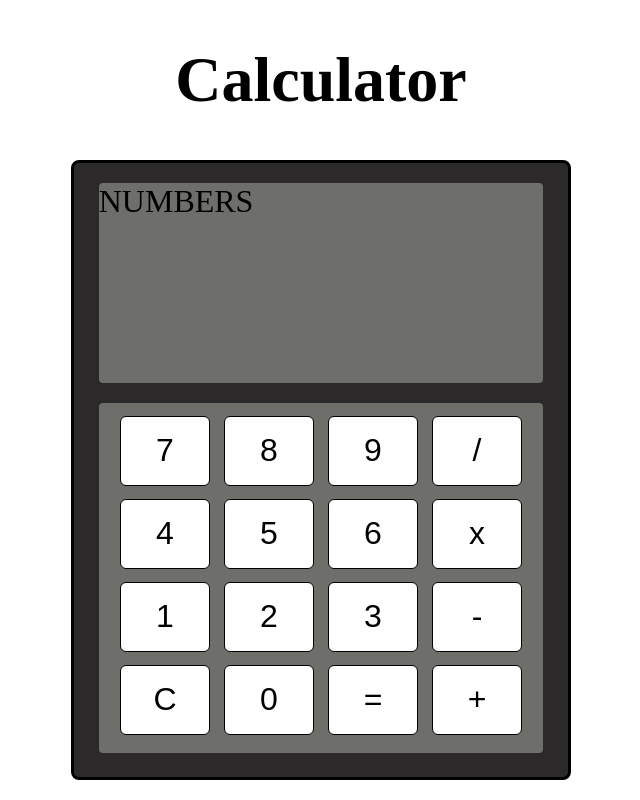
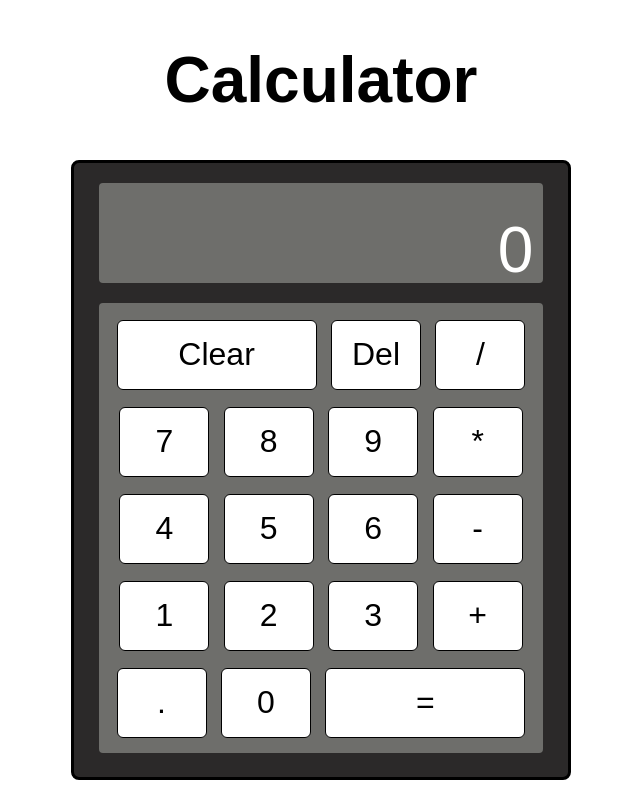
Before and after one commit to mhjarvis/calculator, a plain HTML site: page index.html in a window 1280 px wide. Shown: the whole page, without its empty margins (327-967 px from the left). Drawn offline with Linux system fonts and the light colour scheme.

Commit message:
Updated buttons, main arith functions, display functions

```diff
--- a/index.html
+++ b/index.html
@@ -2,38 +2,41 @@
 <html>
 <head>
     <link rel="stylesheet" href="/styles/stylesheet.css">
+
 </head>
-<body>
+<body></body>
     <h1>Calculator</h1>
     <div id="container">
-        <div id="display">NUMBERS</div>
+        <div id="display">
+            <p id="displayP">0</p>
+        </div>
         <div id="keypad">
-            <button class="calc-button">7</button>
-            <button class="calc-button">8</button>
-            <button class="calc-button">9</button>
-            <button class="calc-button">/</button>
+            <button class="calc-button" id="clear" onclick="clearAll()">Clear</button>
+            <button class="calc-button">Del</button>
+            <button class="calc-button" onclick="displayOpperator('/')">/</button>
 
-            <button class="calc-button">4</button>
-            <button class="calc-button">5</button>
-            <button class="calc-button">6</button>
-            <button class="calc-button">x</button>
+            <button class="calc-button" onclick="displayNumber(7)">7</button>
+            <button class="calc-button" onclick="displayNumber(8)">8</button>
+            <button class="calc-button" onclick="displayNumber(9)">9</button>
+            <button class="calc-button" onclick="displayOpperator('*')">*</button>
 
-            <button class="calc-button">1</button>
-            <button class="calc-button">2</button>
-            <button class="calc-button">3</button>
-            <button class="calc-button">-</button>
+            <button class="calc-button" onclick="displayNumber(4)">4</button>
+            <button class="calc-button" onclick="displayNumber(5)">5</button>
+            <button class="calc-button" onclick="displayNumber(6)">6</button>
+            <button class="calc-button" onclick="displayOpperator('-')">-</button>
 
-            <button class="calc-button">C</button>
-            <button class="calc-button">0</button>
-            <button class="calc-button">=</button>
-            <button class="calc-button">+</button>
+            <button class="calc-button" onclick="displayNumber(1)">1</button>
+            <button class="calc-button" onclick="displayNumber(2)">2</button>
+            <button class="calc-button" onclick="displayNumber(3)">3</button>
+            <button class="calc-button" onclick="displayOpperator('+')">+</button>
+
+            <button class="calc-button" onclick="displayDecimal('.')">.</button>
+            <button class="calc-button" onclick="displayNumber(0)">0</button>
+            <button class="calc-button" id="equals" onclick="displayResult()">=</button>
         </div>
         <div id="math-functions">
 
         </div>
-
-
-
     </div>
 
 
--- a/script.js
+++ b/script.js
@@ -1,4 +1,7 @@
-
+let int1 = 0;
+let int2 = 0;
+let opperator = '';
+const display = document.getElementById("displayP");
 
 
 function addN(a, b) {           //returns sum of two numbers
@@ -20,3 +23,43 @@ function divideN(a, b) {        //returns division of two numbers
 function operate(opp, a, b) {   //calls add function
     return addN(a, b);
 }
+
+function displayNumber(char) {
+    int1 = int1 * 10 + char;
+    display.textContent = int1;
+}
+
+function displayOpperator(opp) {
+    opperator = opp;
+    int2 = int1;
+    int1 = 0;
+    display.textContent = opp;
+}
+function displayDecimal(dec) {
+    int1 *= 1.0;
+}
+
+function displayResult() {
+
+    switch(opperator) {
+        case '+':
+            display.textContent = addN(int2, int1);
+            break;
+        case '-':
+            display.textContent = subtractN(int2, int1);
+            break;
+        case '/':
+            display.textContent = divideN(int2, int1);
+            break;
+        case '*':
+            display.textContent = multiplyN(int2, int1);
+            break;
+    }
+}
+
+function clearAll() {
+    int1 = 0;
+    int2 = 0;
+    opperator = '';
+    display.textContent = 0;
+}
--- a/styles/stylesheet.css
+++ b/styles/stylesheet.css
@@ -1,5 +1,6 @@
 body {
     width: 100%;
+    font-family: Arial, Helvetica, sans-serif;
 }
 * {
     box-sizing: border-box;
@@ -18,17 +19,22 @@ h1 {
 }
 #display {
     width: 90%;
-    height: 200px;
+    height: 100px;
     background-color: rgb(110, 110, 107);
     margin: auto;
-    margin-top: 20px;
     border-radius: 4px;
-    font-size: 2em;
+}
+#display p {
+    color: white;
+    font-size: 4em;
+    text-align: right;
+    margin: 20px 0 0 0;
+    padding: 30px 10px 0 0;
 }
 #keypad {
     text-align: center;
     width: 90%;
-    height: 350px;
+    height: 450px;
     background-color: rgb(110, 110, 107);
     margin: 20px auto 20px;
     border-radius: 4px;
@@ -37,7 +43,7 @@ h1 {
     display:inline-block;
     width: 90px;
     height: 70px;
-    margin: 13px 5px 0 5px;
+    margin: 17px 5px 0 5px;
     background-color: white;
     border: 1px solid black;
     border-radius: 6px;
@@ -45,3 +51,9 @@ h1 {
     cursor: pointer;
     font-size: 2em;
 }
+#clear {
+    width: 200px;
+}
+#equals {
+    width: 200px;
+}
```
Also changed, not shown: styles/digital-7.ttf (added).
